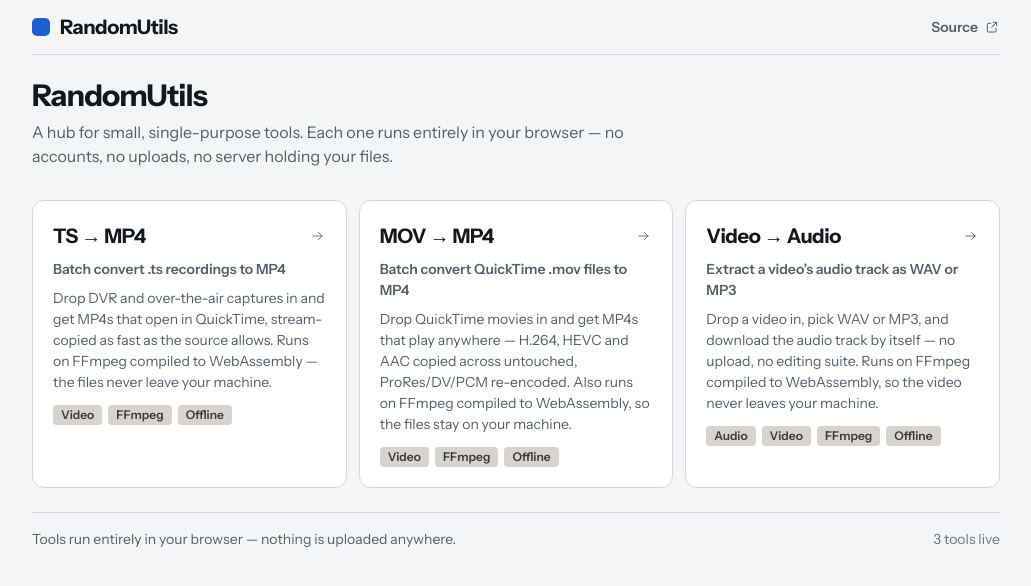
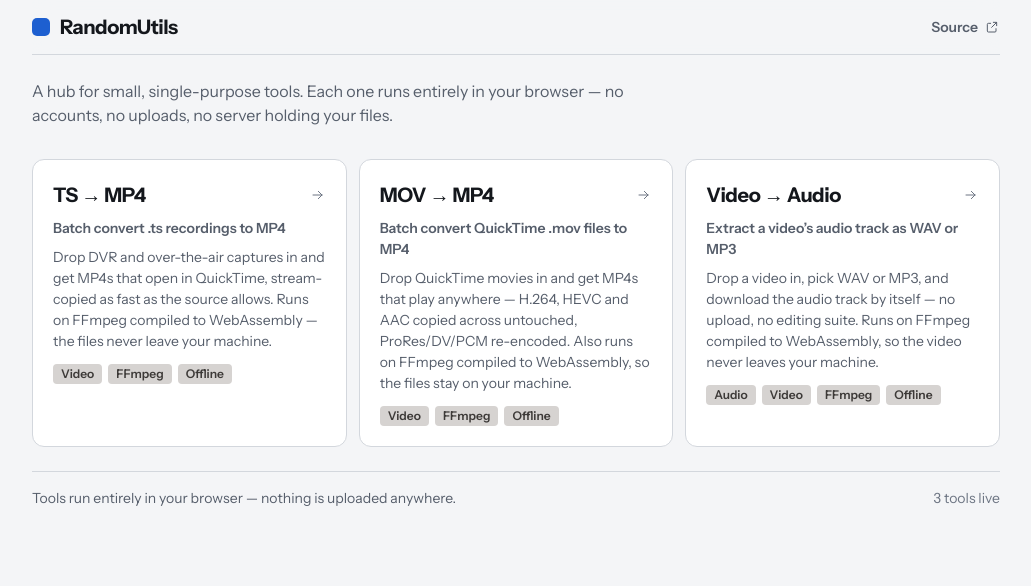
Before and after one commit to jacoblbagent/randomutils, a React (Vite) app: page / in a window 1280 px wide. Shown: the top 586 px of the page, without its empty margins (124-1155 px from the left). Built offline with nearby package versions, Linux system fonts and the light colour scheme.

Commit message:
Remove RandomUtils h1 from home hero

```diff
--- a/src/pages/Home/Home.css
+++ b/src/pages/Home/Home.css
@@ -1,14 +1,6 @@
 .home { display: grid; gap: var(--s8); }
 
 .home__hero { display: grid; gap: var(--s2); }
-
-.home__hero h1 {
-  margin: 0;
-  font-size: var(--t-2xl);
-  font-weight: 700;
-  letter-spacing: -0.03em;
-  line-height: 1.1;
-}
 
 .home__lede {
   margin: 0;
--- a/src/pages/Home/Home.tsx
+++ b/src/pages/Home/Home.tsx
@@ -22,7 +22,6 @@ export default function Home() {
   return (
     <div className="home">
       <section className="home__hero">
-        <h1>RandomUtils</h1>
         <p className="home__lede">
           A hub for small, single-purpose tools. Each one runs entirely in your browser — no accounts, no
           uploads, no server holding your files.
```
